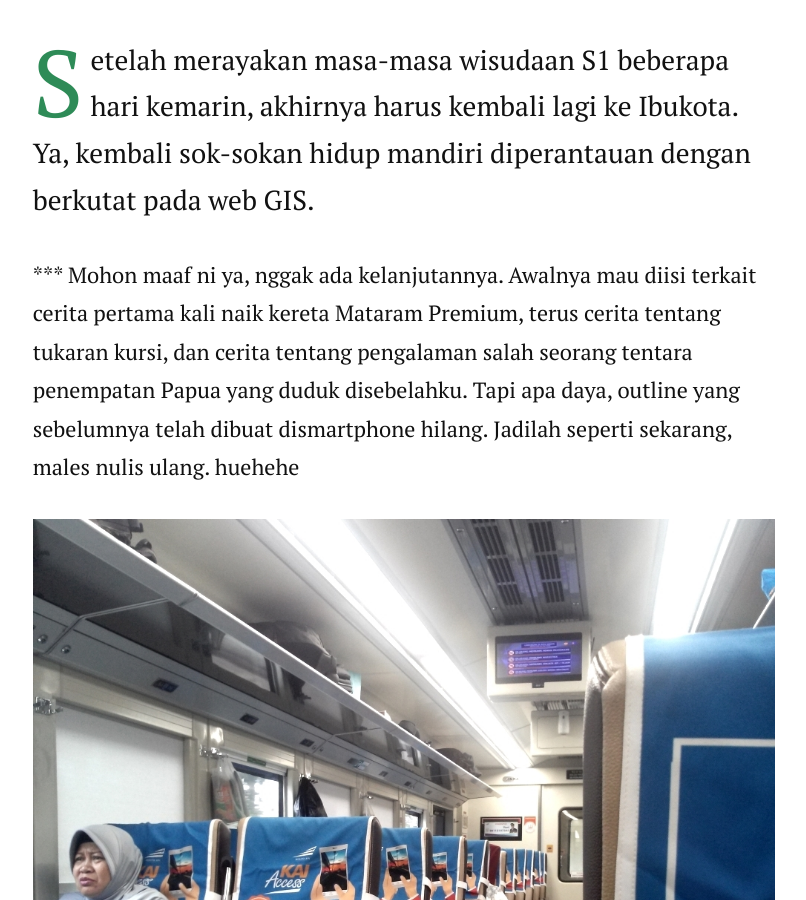
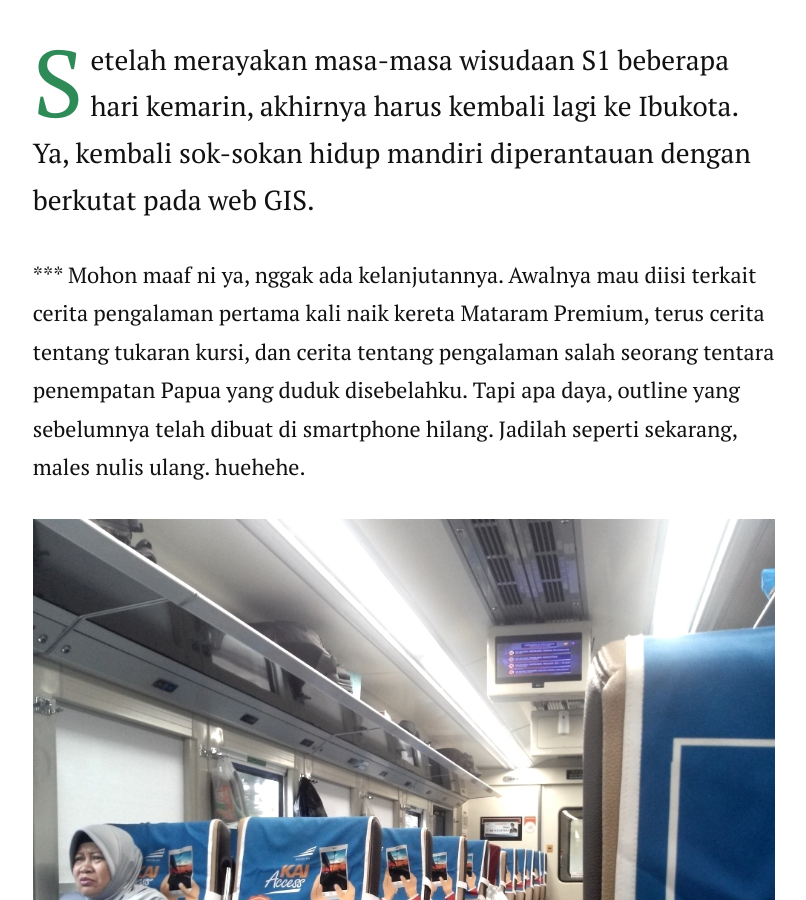
Before and after one commit to rifkifau/rifkifau.github.io, a Jekyll site: the page built from _posts/2018-09-02-pengalaman-naik-kereta-api-mataram-premium.markdown, in a window 1280 px wide and 900 px high, scrolled down 689 px. Shown: the whole window, without its empty margins (236-1042 px from the left). Built offline with Jekyll 4.4.1, drawn with Linux system fonts in a browser that asks for light colours; nearby versions of some CDN libraries; comment, search, counter and statistics services are not loaded.

Commit message:
Update 2018-09-02-pengalaman-naik-kereta-api-mataram-premium.markdown

```diff
--- a/_posts/2018-09-02-pengalaman-naik-kereta-api-mataram-premium.markdown
+++ b/_posts/2018-09-02-pengalaman-naik-kereta-api-mataram-premium.markdown
@@ -6,6 +6,6 @@ tags:   [ Perjalanan, Cerita Hidup, Kisah ]
 ---
 
 <p class="intro"><span class="dropcap">S</span>etelah merayakan masa-masa wisudaan S1 beberapa hari kemarin, akhirnya harus kembali lagi ke Ibukota. Ya, kembali sok-sokan hidup mandiri diperantauan dengan berkutat pada web GIS.</p>
-<p>*** Mohon maaf ni ya, nggak ada kelanjutannya. Awalnya mau diisi terkait cerita pertama kali naik kereta Mataram Premium, terus cerita tentang tukaran kursi, dan cerita tentang pengalaman salah seorang tentara penempatan Papua yang duduk disebelahku. Tapi apa daya, outline yang sebelumnya telah dibuat dismartphone hilang. Jadilah seperti sekarang, males nulis ulang. huehehe</p>
+<p>*** Mohon maaf ni ya, nggak ada kelanjutannya. Awalnya mau diisi terkait cerita pengalaman pertama kali naik kereta Mataram Premium, terus cerita tentang tukaran kursi, dan cerita tentang pengalaman salah seorang tentara penempatan Papua yang duduk disebelahku. Tapi apa daya, outline yang sebelumnya telah dibuat di smartphone hilang. Jadilah seperti sekarang, males nulis ulang. huehehe.</p>
 ![Kereta Api Mataram Premium](../../images/mataram-premium/kereta-mataram-premium-2018.jpg)
 ![Kereta Api Mataram Premium](../../images/mataram-premium/keretaapi-mataram-premium-2018.jpg)
```
